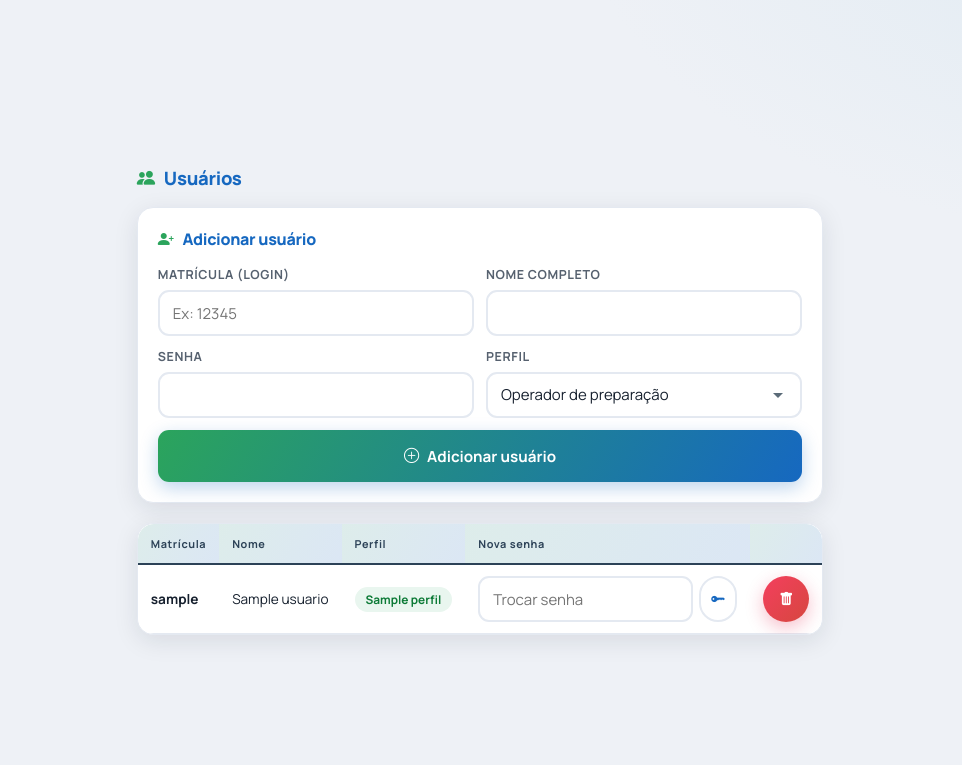
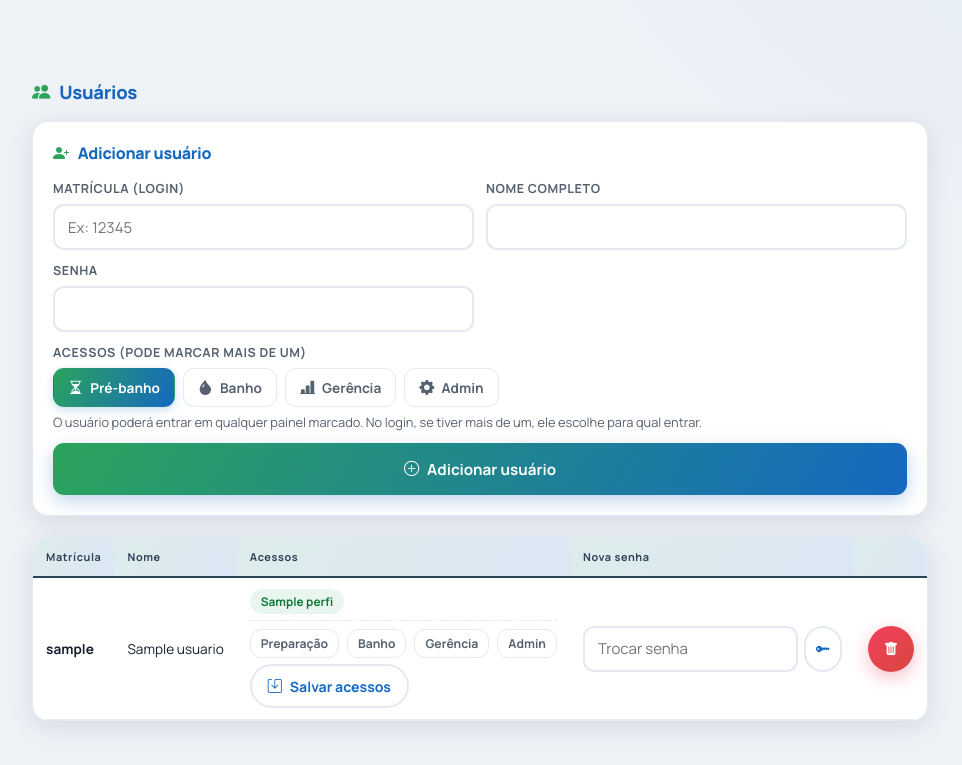
Before and after one commit to engenhariadecio/CONTROLEPREBANHOEBANHO, a Flask app: template templates/usuarios.html in a window 1280 px wide. Shown: the top 765 px of the page, without its empty margins (160-1122 px from the left). Run offline with Flask 3, Linux system fonts and the light colour scheme; the template is opened without the code that fills it: most values are stand-ins (such as "Sample title", 1, 10 or a date in 2020).

Commit message:
Add files via upload

```diff
--- a/app.py
+++ b/app.py
@@ -292,10 +292,23 @@ class Usuario(Base):
     login = Column(String(50), unique=True, nullable=False)
     nome = Column(String(120), nullable=False)
     senha_hash = Column(String(255), nullable=False)
-    perfil = Column(String(20), nullable=False)
+    perfil = Column(String(20), nullable=False)      # perfil principal (compat)
+    perfis = Column(Text, default='')                # lista de acessos: "prep,banho,painel"
+
+    def acessos(self):
+        lst = [p.strip() for p in (self.perfis or '').split(',') if p.strip()]
+        if not lst and self.perfil:
+            lst = [self.perfil]
+        # remove duplicados preservando ordem
+        vistos = []
+        for p in lst:
+            if p not in vistos:
+                vistos.append(p)
+        return vistos
 
     def to_dict(self):
-        return {'id': self.id, 'login': self.login, 'nome': self.nome, 'perfil': self.perfil}
+        return {'id': self.id, 'login': self.login, 'nome': self.nome,
+                'perfil': self.perfil, 'perfis': self.acessos()}
 
 
 class Config(Base):
@@ -749,6 +762,15 @@ def _migrar_colunas():
                     conn.execute(text(f'ALTER TABLE cards ADD COLUMN {col} {tipo}'))
                 except Exception:
                     pass
+    # coluna 'perfis' (múltiplos acessos) na tabela usuarios
+    if 'usuarios' in insp.get_table_names():
+        cols_u = {c['name'] for c in insp.get_columns('usuarios')}
+        if 'perfis' not in cols_u:
+            with engine.begin() as conn:
+                try:
+                    conn.execute(text("ALTER TABLE usuarios ADD COLUMN perfis TEXT DEFAULT ''"))
+                except Exception:
+                    pass
 
 
 def _resolver_duplicados_ativos():
@@ -821,7 +843,8 @@ def init_db():
                 seed.append((f'op{i}', f'Operador {i}', 'op1234', 'prep'))
             for login, nome, senha, perfil in seed:
                 db.add(Usuario(login=login, nome=nome,
-                               senha_hash=generate_password_hash(senha), perfil=perfil))
+                               senha_hash=generate_password_hash(senha),
+                               perfil=perfil, perfis=perfil))
             db.commit()
     finally:
         db.close()
@@ -834,11 +857,21 @@ def login_required(*perfis):
         def wrapper(*a, **kw):
             if 'usuario' not in session:
                 return redirect(url_for('login'))
-            if perfis and session.get('perfil') not in perfis and session.get('perfil') != 'admin':
-                return redirect(url_for('login'))
+            tem = set(session.get('perfis') or ([session.get('perfil')] if session.get('perfil') else []))
+            if perfis and 'admin' not in tem and not (set(perfis) & tem):
+                # logado mas sem acesso a este painel
+                return redirect(url_for('selecionar') if len(tem) != 1 else url_for('login'))
             return f(*a, **kw)
         return wrapper
     return deco
+
+
+_DESTINO = {'admin': 'dashboard', 'banho': 'tela_banho',
+            'prep': 'tela_prep', 'painel': 'painel_gerencia'}
+
+
+def _rota_do_perfil(p):
+    return _DESTINO.get(p, 'login')
 
 
 def _norm_ordem(v):
@@ -872,17 +905,54 @@ def login():
         try:
             u = db.query(Usuario).filter_by(login=login_u).first()
             if u and check_password_hash(u.senha_hash, senha):
+                acessos = u.acessos()
                 session.permanent = True   # mantém logado por muito tempo
                 session['usuario'] = u.login
                 session['nome'] = u.nome
-                session['perfil'] = u.perfil
-                destino = {'admin': 'dashboard', 'banho': 'tela_banho',
-                           'prep': 'tela_prep', 'painel': 'painel_gerencia'}.get(u.perfil, 'login')
-                return redirect(url_for(destino))
+                session['perfis'] = acessos
+                if len(acessos) == 1:
+                    session['perfil'] = acessos[0]
+                    return redirect(url_for(_rota_do_perfil(acessos[0])))
+                # vários acessos: deixa o usuário escolher o painel
+                session.pop('perfil', None)
+                return redirect(url_for('selecionar'))
             erro = 'Usuário ou senha incorretos.'
         finally:
             db.close()
     return render_template('login.html', erro=erro)
+
+
+_PAINEL_INFO = {
+    'prep':   {'titulo': 'Pré-banho',  'desc': 'Preparação dos cestos', 'icone': 'hourglass-split'},
+    'banho':  {'titulo': 'Banho',      'desc': 'Fila e banho dos cestos', 'icone': 'droplet-fill'},
+    'painel': {'titulo': 'Gerência',   'desc': 'Painel de acompanhamento', 'icone': 'bar-chart-line-fill'},
+    'admin':  {'titulo': 'Administração', 'desc': 'Dashboard e configurações', 'icone': 'gear-fill'},
+}
+
+
+@app.route('/selecionar')
+def selecionar():
+    if 'usuario' not in session:
+        return redirect(url_for('login'))
+    acessos = session.get('perfis') or []
+    if len(acessos) == 1:
+        session['perfil'] = acessos[0]
+        return redirect(url_for(_rota_do_perfil(acessos[0])))
+    paineis = [{'perfil': p, 'rota': _rota_do_perfil(p), **_PAINEL_INFO.get(p, {'titulo': p, 'desc': '', 'icone': 'grid'})}
+               for p in acessos if p in _PAINEL_INFO]
+    return render_template('selecionar.html', nome=session.get('nome'), paineis=paineis)
+
+
+@app.route('/ir/<perfil>')
+def ir_painel(perfil):
+    """Entra em um painel específico (para o qual o usuário tem acesso)."""
+    if 'usuario' not in session:
+        return redirect(url_for('login'))
+    acessos = set(session.get('perfis') or [])
+    if perfil in acessos or 'admin' in acessos:
+        session['perfil'] = perfil
+        return redirect(url_for(_rota_do_perfil(perfil)))
+    return redirect(url_for('selecionar'))
 
 
 @app.route('/logout')
@@ -934,10 +1004,8 @@ def dashboard():
 
 @app.route('/painel')
 @app.route('/gerencia')
+@login_required('painel')
 def painel_gerencia():
-    # Painel de Gerência: acesso SOMENTE com login (usuário e senha).
-    if 'usuario' not in session:
-        return redirect(url_for('login'))
     return render_template('painel.html', processos=PROCESSOS,
                            nome=session.get('nome'), perfil=session.get('perfil'))
 
@@ -954,14 +1022,29 @@ def admin_usuarios():
                 nu = request.form.get('novo_usuario', '').strip()
                 nn = request.form.get('novo_nome', '').strip()
                 ns = request.form.get('nova_senha', '')
-                npf = request.form.get('novo_perfil', 'prep')
+                acessos = [p for p in request.form.getlist('novo_perfis')
+                           if p in ('prep', 'banho', 'painel', 'admin')]
+                if not acessos:
+                    acessos = ['prep']
                 if nu and nn and ns and not db.query(Usuario).filter_by(login=nu).first():
                     db.add(Usuario(login=nu, nome=nn,
-                                   senha_hash=generate_password_hash(ns), perfil=npf))
+                                   senha_hash=generate_password_hash(ns),
+                                   perfil=acessos[0], perfis=','.join(acessos)))
                     db.commit()
-                    msg = f'Usuário {nn} adicionado.'
+                    msg = f'Usuário {nn} adicionado com acesso a: {", ".join(acessos)}.'
                 elif db.query(Usuario).filter_by(login=nu).first():
                     msg = 'Esse login já existe.'
+            elif acao == 'acessos':
+                u = db.query(Usuario).filter_by(login=request.form.get('usuario_acessos')).first()
+                acessos = [p for p in request.form.getlist('acessos')
+                           if p in ('prep', 'banho', 'painel', 'admin')]
+                if u and acessos:
+                    u.perfis = ','.join(acessos)
+                    u.perfil = acessos[0]
+                    db.commit()
+                    msg = f'Acessos de {u.nome} atualizados: {", ".join(acessos)}.'
+                elif u and not acessos:
+                    msg = 'Selecione pelo menos um acesso.'
             elif acao == 'remover':
                 u = db.query(Usuario).filter_by(login=request.form.get('usuario_remover')).first()
                 if u and u.login != 'admin':
@@ -1143,7 +1226,8 @@ def api_admin_restaurar():
         for u in dados.get('usuarios', []):
             if u.get('login') and u['login'] not in logins:
                 novo = Usuario(login=u['login'], nome=u.get('nome', ''),
-                               senha_hash=u.get('senha_hash', ''), perfil=u.get('perfil', 'prep'))
+                               senha_hash=u.get('senha_hash', ''), perfil=u.get('perfil', 'prep'),
+                               perfis=u.get('perfis') or u.get('perfil', 'prep'))
                 db.add(novo); ru += 1
         ids = {c.id for c in db.query(Card.id).all()}
         for cd in dados.get('cards', []):
--- a/static/style.css
+++ b/static/style.css
@@ -848,3 +848,39 @@ img,canvas{max-width:100%;}
 .ex-grid{display:grid;grid-template-columns:1.2fr 1fr 1fr .9fr .9fr auto;gap:10px;align-items:end;}
 .ex-del{align-self:end;}
 @media(max-width:680px){ .ex-grid{grid-template-columns:1fr 1fr;} .ex-del{grid-column:span 2;} }
+
+/* ── Tela de seleção de painel (múltiplos acessos) ── */
+.sel-wrap{max-width:520px;margin:0 auto;padding:38px 16px;}
+.sel-head{text-align:center;margin-bottom:26px;}
+.sel-title{font-size:1.5rem;font-weight:800;color:var(--ink);margin:0;}
+.sel-sub{color:var(--slate);margin:4px 0 0;}
+.sel-grid{display:flex;flex-direction:column;gap:12px;}
+.sel-card{display:flex;align-items:center;gap:15px;padding:18px 18px;border-radius:16px;text-decoration:none;
+  background:#fff;border:1.5px solid var(--line);box-shadow:var(--shadow-sm);transition:.15s;}
+.sel-card:hover{border-color:transparent;box-shadow:0 10px 26px rgba(22,104,192,.18);transform:translateY(-2px);
+  background:linear-gradient(120deg,var(--aqua-soft),var(--sky-soft));}
+.sel-ic{width:54px;height:54px;border-radius:14px;flex:none;display:grid;place-items:center;font-size:1.5rem;color:#fff;
+  background:linear-gradient(135deg,var(--brand-green),var(--brand-blue));box-shadow:0 6px 16px rgba(22,104,192,.22);}
+.sel-info{flex:1;min-width:0;}
+.sel-nome{font-weight:800;font-size:1.12rem;color:var(--ink);}
+.sel-desc{font-size:.86rem;color:var(--slate);}
+.sel-seta{font-size:1.2rem;color:var(--brand-blue);}
+.sel-sair{display:inline-flex;align-items:center;gap:8px;margin:22px auto 0;color:var(--slate);
+  text-decoration:none;font-weight:700;justify-content:center;width:100%;}
+.sel-sair:hover{color:var(--red);}
+
+/* Trocar painel (topbar) */
+.topbar-trocar{display:inline-flex;align-items:center;gap:6px;color:#fff;text-decoration:none;font-weight:700;
+  font-size:.85rem;background:rgba(255,255,255,.16);padding:7px 12px;border-radius:9px;transition:.15s;}
+.topbar-trocar:hover{background:rgba(255,255,255,.28);color:#fff;}
+
+/* ── Seleção de acessos (cadastro de usuários) ── */
+.acessos-check{display:flex;flex-wrap:wrap;gap:8px;}
+.acesso-chip{cursor:pointer;user-select:none;}
+.acesso-chip input{position:absolute;opacity:0;width:0;height:0;}
+.acesso-chip span{display:inline-flex;align-items:center;gap:7px;padding:8px 14px;border:1.5px solid var(--line);
+  border-radius:11px;font-weight:700;font-size:.85rem;color:var(--slate);background:#fff;transition:.13s;}
+.acesso-chip span i{font-size:.95rem;}
+.acesso-chip input:checked + span{background:linear-gradient(120deg,var(--brand-green),var(--brand-blue));color:#fff;border-color:transparent;box-shadow:0 3px 9px rgba(22,104,192,.22);}
+.acessos-check-sm .acesso-chip span{padding:5px 10px;font-size:.76rem;}
+.acessos-edit{border-top:1px dashed var(--line);padding-top:8px;}
--- a/templates/base.html
+++ b/templates/base.html
@@ -29,6 +29,9 @@
     <a href="{{ url_for('admin_config') }}" class="tb-btn" title="Configurações de jornada"><i class="bi bi-gear-fill"></i></a>
     <a href="{{ url_for('admin_usuarios') }}" class="tb-btn" title="Usuários"><i class="bi bi-people-fill"></i></a>
     {% endif %}
+    {% if (session.get('perfis') | length) > 1 %}
+    <a href="{{ url_for('selecionar') }}" class="topbar-trocar" title="Trocar de painel"><i class="bi bi-arrow-left-right"></i>Trocar painel</a>
+    {% endif %}
     <a href="{{ url_for('logout') }}" class="tb-btn tb-btn-exit" title="Sair"><i class="bi bi-box-arrow-right"></i></a>
   </div>
 </header>
--- a/templates/usuarios.html
+++ b/templates/usuarios.html
@@ -1,9 +1,12 @@
 {% extends 'base.html' %}
 {% block title %}Usuários — Controle Produtividade{% endblock %}
 {% block content %}
-<div style="max-width:820px;margin:0 auto;">
+<div style="max-width:900px;margin:0 auto;">
   <div class="section-head"><div class="section-title"><i class="bi bi-people-fill"></i>Usuários</div></div>
   {% if msg %}<div class="alert alert-ok"><i class="bi bi-check-circle-fill"></i>{{ msg }}</div>{% endif %}
+
+  {% set acessos_lbl = {'prep':'Preparação','banho':'Banho','painel':'Gerência','admin':'Admin'} %}
+  {% set acessos_desc = [('prep','Pré-banho','hourglass-split'),('banho','Banho','droplet-fill'),('painel','Gerência','bar-chart-line-fill'),('admin','Admin','gear-fill')] %}
 
   <div class="panel panel-pad" style="margin-bottom:20px;">
     <div class="section-title" style="font-size:1rem;margin-bottom:16px;"><i class="bi bi-person-plus-fill"></i>Adicionar usuário</div>
@@ -13,13 +16,14 @@
         <div class="field" style="margin:0;"><label class="label">Matrícula (login)</label><input class="input input-sm" name="novo_usuario" required autocapitalize="none" placeholder="Ex: 12345"></div>
         <div class="field" style="margin:0;"><label class="label">Nome completo</label><input class="input input-sm" name="novo_nome" required></div>
         <div class="field" style="margin:0;"><label class="label">Senha</label><input class="input input-sm" type="text" name="nova_senha" required></div>
-        <div class="field" style="margin:0;"><label class="label">Perfil</label>
-          <select class="select input-sm" name="novo_perfil">
-            <option value="prep">Operador de preparação</option>
-            <option value="banho">Operador de banho</option>
-            <option value="painel">Gerência (painel — só visualização)</option>
-            <option value="admin">Administrador</option>
-          </select>
+        <div class="field col-full" style="margin:0;">
+          <label class="label">Acessos (pode marcar mais de um)</label>
+          <div class="acessos-check">
+            {% for val, txt, ic in acessos_desc %}
+            <label class="acesso-chip"><input type="checkbox" name="novo_perfis" value="{{ val }}" {% if val=='prep' %}checked{% endif %}><span><i class="bi bi-{{ ic }}"></i>{{ txt }}</span></label>
+            {% endfor %}
+          </div>
+          <div class="hint">O usuário poderá entrar em qualquer painel marcado. No login, se tiver mais de um, ele escolhe para qual entrar.</div>
         </div>
         <div class="col-full"><button class="btn btn-primary btn-block"><i class="bi bi-plus-circle"></i>Adicionar usuário</button></div>
       </div>
@@ -29,13 +33,29 @@
   <div class="panel" style="overflow:hidden;">
     <div class="table-wrap">
       <table class="tbl">
-        <thead><tr><th>Matrícula</th><th>Nome</th><th>Perfil</th><th>Nova senha</th><th></th></tr></thead>
+        <thead><tr><th>Matrícula</th><th>Nome</th><th>Acessos</th><th>Nova senha</th><th></th></tr></thead>
         <tbody>
           {% for u in usuarios %}
           <tr>
             <td><strong>{{ u.login }}</strong></td>
             <td>{{ u.nome }}</td>
-            <td><span class="pill {% if u.perfil=='admin' %}pill-retrab{% elif u.perfil=='banho' %}pill-banho{% elif u.perfil=='painel' %}pill-fila{% else %}pill-normal{% endif %}">{% if u.perfil=='prep' %}Preparação{% elif u.perfil=='banho' %}Banho{% elif u.perfil=='painel' %}Gerência{% elif u.perfil=='admin' %}Admin{% else %}{{ u.perfil }}{% endif %}</span></td>
+            <td>
+              <div style="display:flex;gap:5px;flex-wrap:wrap;margin-bottom:6px;">
+                {% for p in u.perfis %}
+                <span class="pill {% if p=='admin' %}pill-retrab{% elif p=='banho' %}pill-banho{% elif p=='painel' %}pill-fila{% else %}pill-normal{% endif %}">{{ acessos_lbl.get(p, p) }}</span>
+                {% endfor %}
+              </div>
+              <form method="POST" class="acessos-edit">
+                <input type="hidden" name="acao" value="acessos">
+                <input type="hidden" name="usuario_acessos" value="{{ u.login }}">
+                <div class="acessos-check acessos-check-sm">
+                  {% for val, txt, ic in acessos_desc %}
+                  <label class="acesso-chip"><input type="checkbox" name="acessos" value="{{ val }}" {% if val in u.perfis %}checked{% endif %}><span>{{ acessos_lbl.get(val, val) }}</span></label>
+                  {% endfor %}
+                </div>
+                <button class="btn btn-ghost btn-sm" title="Salvar acessos" style="margin-top:6px;"><i class="bi bi-save"></i>Salvar acessos</button>
+              </form>
+            </td>
             <td>
               <form method="POST" style="display:flex;gap:6px;min-width:200px;">
                 <input type="hidden" name="acao" value="senha">
```
Also changed, not shown: templates/selecionar.html (added, +26 -0 lines), README.md, 1 other file.
